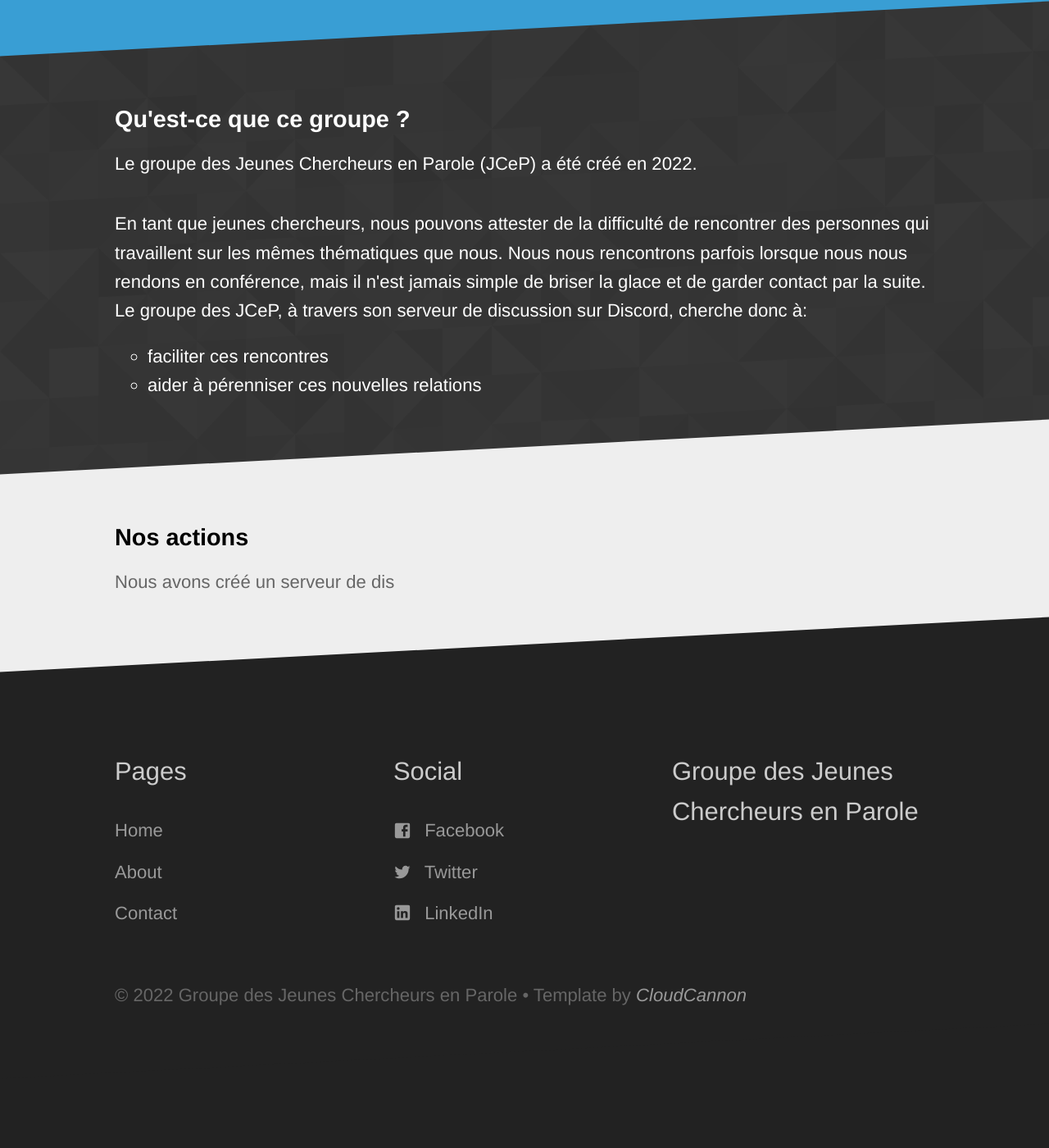
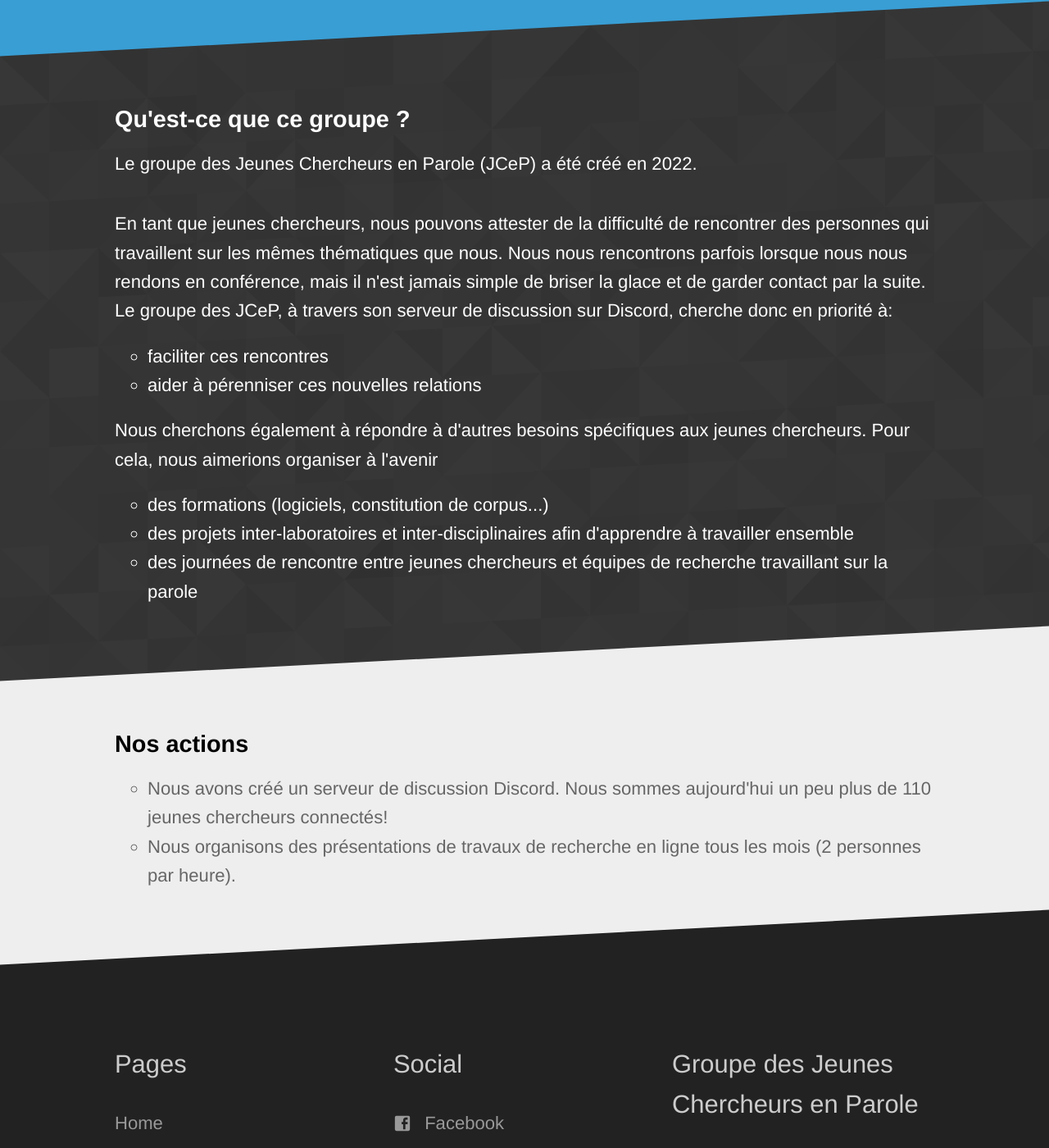
Before and after one commit to jcparole/jcparole.github.io, a Jekyll site: the page built from index.html, in a window 1280 px wide and 1400 px high, scrolled down 367 px. Shown: the whole window at 82% size. Built offline with Jekyll 4.4.1, drawn with Linux system fonts in a browser that asks for light colours; before the commit the page ends 1682 px from its top, so only the background shows below that.

Commit message:
première page, bloc nos actions

```diff
--- a/index.html
+++ b/index.html
@@ -18,7 +18,8 @@ title: JCeP
 			<h3 class="editable">Qu'est-ce que ce groupe ?</h3>
 			<p class="editable">Le groupe des Jeunes Chercheurs en Parole (JCeP) a été créé en 2022.</p>
 			<br>
-			<p class="editable">En tant que jeunes chercheurs, nous pouvons attester de la difficulté de rencontrer des personnes qui travaillent sur les mêmes thématiques que nous. Nous nous rencontrons parfois lorsque nous nous rendons en conférence, mais il n'est jamais simple de briser la glace et de garder contact par la suite. Le groupe des JCeP, à travers son serveur de discussion sur Discord, cherche donc à:  <ul class="editable", type="circle"> <li>faciliter ces rencontres</li> <li>aider à pérenniser ces nouvelles relations </li> </ul></p>
+			<p class="editable">En tant que jeunes chercheurs, nous pouvons attester de la difficulté de rencontrer des personnes qui travaillent sur les mêmes thématiques que nous. Nous nous rencontrons parfois lorsque nous nous rendons en conférence, mais il n'est jamais simple de briser la glace et de garder contact par la suite. Le groupe des JCeP, à travers son serveur de discussion sur Discord, cherche donc en priorité à:  <ul class="editable", type="circle"> <li>faciliter ces rencontres</li> <li>aider à pérenniser ces nouvelles relations </li> </ul></p>
+			<p class="editable">Nous cherchons également à répondre à d'autres besoins spécifiques aux jeunes chercheurs. Pour cela, nous aimerions organiser à l'avenir <ul class="editable", type="circle"><li> des formations (logiciels, constitution de corpus...)</li><li>des projets inter-laboratoires et inter-disciplinaires afin d'apprendre à travailler ensemble</li><li>des journées de rencontre entre jeunes chercheurs et équipes de recherche travaillant sur la parole</li></ul></p>
 			<!--<p class="editable"><a href="{{ site.baseurl }}/portfolio/">View Full Portfolio &rarr;</a></p>-->
 		</div>
 		<!-- <div>
@@ -42,7 +43,7 @@ title: JCeP
 		<div>
 			<br><br><br>
 			<h3 class="editable">Nos actions</h3>
-			<p class="editable">Nous avons créé un serveur de dis</p>
+			<p class="editable"><ul class="editable", type="circle"><li>Nous avons créé un serveur de discussion Discord. Nous sommes aujourd'hui un peu plus de 110 jeunes chercheurs connectés! </li><li>Nous organisons des présentations de travaux de recherche en ligne tous les mois (2 personnes par heure).</li></p>
 		</div>
 	</div>
 </section>
```
Also changed, not shown: 9 other files.
